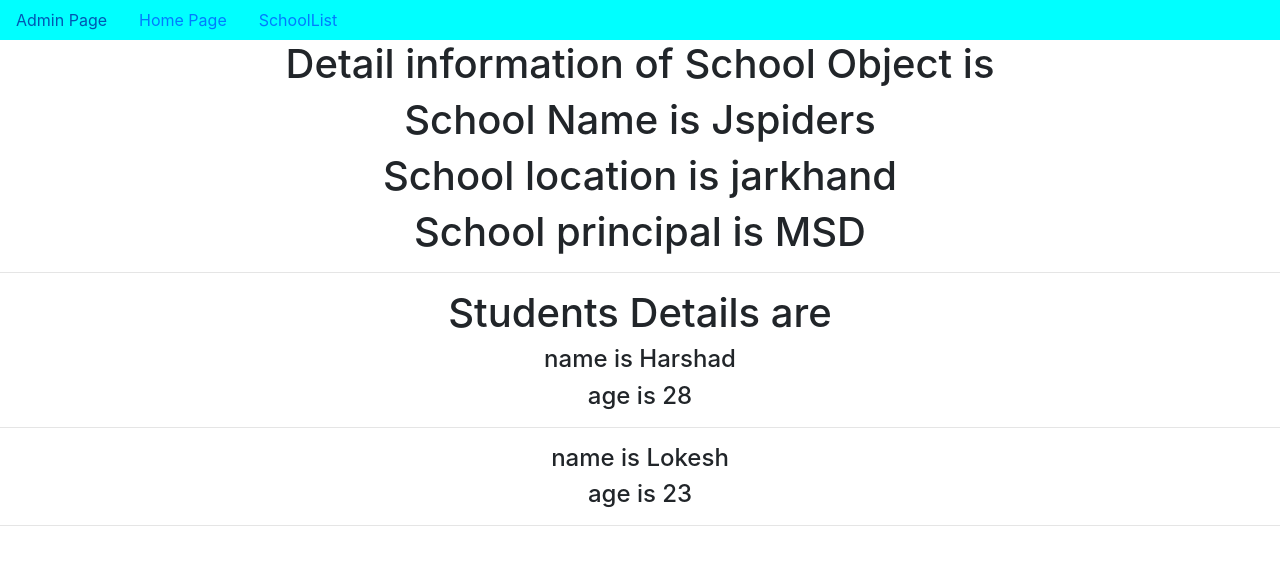
After one commit to harshadvali11/CBV_CRUD_LIST, a Django app: page /1/ in a window 1280 px wide. The commit adds this page. Shown: the top 565 px of the page. Run offline with Django 4.2, Linux system fonts and the light colour scheme; data comes from the database, SQL or seed files in the repository.

Commit message:
first commit

```diff
--- a/app/models.py
+++ b/app/models.py
@@ -1,13 +1,15 @@
 from django.db import models
 
 # Create your models here.
-
+from django.urls import reverse
 class School(models.Model):
     name=models.CharField(max_length=100)
     location=models.CharField(max_length=100)
     principal=models.CharField(max_length=100)
     def __str__(self):
         return self.name
+    def get_absolute_url(self):
+        return reverse('detail',kwargs={'pk':self.pk})
 
 class Student(models.Model):
     name=models.CharField(max_length=100)
--- a/app/views.py
+++ b/app/views.py
@@ -2,7 +2,10 @@
 
 # Create your views here.
 from app.models import *
-from django.views.generic import ListView
+from django.views.generic import ListView,TemplateView,DetailView
+
+class Home(TemplateView):
+    template_name='app/home.html'
 
 class SchoolList(ListView):
     model=School
@@ -10,3 +13,7 @@
     #template_name='app/school_list.html'
     #queryset=School.objects.filter(name='Jspiders')
     ordering=['name']
+
+class SchoolDetail(DetailView):
+    model=School
+    context_object_name='sc'
--- a/project34/urls.py
+++ b/project34/urls.py
@@ -14,9 +14,12 @@
     2. Add a URL to urlpatterns:  path('blog/', include('blog.urls'))
 """
 from django.contrib import admin
-from django.urls import path
+from django.urls import path,re_path
 from app.views import *
 urlpatterns = [
     path('admin/', admin.site.urls),
     path('SchoolList/',SchoolList.as_view(),name='SchoolList'),
+    path('home/',Home.as_view(),name='home'),
+
+    re_path('(?P<pk>\d+)/',SchoolDetail.as_view(),name='detail'),
 ]
--- /dev/null
+++ b/templates/app/dummy.html
@@ -0,0 +1,40 @@
+<!doctype html>
+<html lang="en">
+  <head>
+    <!-- Required meta tags -->
+    <meta charset="utf-8">
+    <meta name="viewport" content="width=device-width, initial-scale=1, shrink-to-fit=no">
+
+    <!-- Bootstrap CSS -->
+    <link rel="stylesheet" href="https://cdn.jsdelivr.net/npm/bootstrap@4.6.2/dist/css/bootstrap.min.css" integrity="sha384-xOolHFLEh07PJGoPkLv1IbcEPTNtaed2xpHsD9ESMhqIYd0nLMwNLD69Npy4HI+N" crossorigin="anonymous">
+{% block title %}
+    <title>Hello, world!</title>
+{% endblock %}
+  </head>
+  <body>
+    <center>
+<nav class="nav" style="background-color: aqua;">
+    <a href="{% url 'admin:index' %}" class="nav-link">Admin Page</a>
+    <a href="{% url 'home' %}" class="nav-link">Home Page</a>
+    <a href="{% url 'SchoolList' %}" class="nav-link">SchoolList</a>
+</nav>
+{% block body_block %}
+
+{% endblock %}
+
+
+    <!-- Optional JavaScript; choose one of the two! -->
+
+    <!-- Option 1: jQuery and Bootstrap Bundle (includes Popper) -->
+    <script src="https://cdn.jsdelivr.net/npm/jquery@3.5.1/dist/jquery.slim.min.js" integrity="sha384-DfXdz2htPH0lsSSs5nCTpuj/zy4C+OGpamoFVy38MVBnE+IbbVYUew+OrCXaRkfj" crossorigin="anonymous"></script>
+    <script src="https://cdn.jsdelivr.net/npm/bootstrap@4.6.2/dist/js/bootstrap.bundle.min.js" integrity="sha384-Fy6S3B9q64WdZWQUiU+q4/2Lc9npb8tCaSX9FK7E8HnRr0Jz8D6OP9dO5Vg3Q9ct" crossorigin="anonymous"></script>
+
+    <!-- Option 2: Separate Popper and Bootstrap JS -->
+    <!--
+    <script src="https://cdn.jsdelivr.net/npm/jquery@3.5.1/dist/jquery.slim.min.js" integrity="sha384-DfXdz2htPH0lsSSs5nCTpuj/zy4C+OGpamoFVy38MVBnE+IbbVYUew+OrCXaRkfj" crossorigin="anonymous"></script>
+    <script src="https://cdn.jsdelivr.net/npm/popper.js@1.16.1/dist/umd/popper.min.js" integrity="sha384-9/reFTGAW83EW2RDu2S0VKaIzap3H66lZH81PoYlFhbGU+6BZp6G7niu735Sk7lN" crossorigin="anonymous"></script>
+    <script src="https://cdn.jsdelivr.net/npm/bootstrap@4.6.2/dist/js/bootstrap.min.js" integrity="sha384-+sLIOodYLS7CIrQpBjl+C7nPvqq+FbNUBDunl/OZv93DB7Ln/533i8e/mZXLi/P+" crossorigin="anonymous"></script>
+    -->
+</center>
+  </body>
+</html>
--- /dev/null
+++ b/templates/app/school_detail.html
@@ -0,0 +1,41 @@
+{% extends 'app/dummy.html' %}
+
+{% block title %}
+    <title>Home Page</title>
+{% endblock %}
+
+
+{% block body_block %}
+<h1>Detail information of School Object is</h1>
+
+<h1>School Name is {{sc.name}}</h1>
+
+<h1>School location is {{sc.location}}</h1>
+
+<h1>School principal is {{sc.principal}}</h1>
+
+<hr>
+<h1>Students Details are</h1>
+
+{% for i in sc.students.all %}
+        <h4>name is {{i.name}}</h4>
+        <h4>age is {{i.age}}</h4>
+        <hr>
+
+
+{% endfor %}
+
+
+
+
+
+
+
+
+
+
+
+
+
+
+{% endblock %}
```
Also changed, not shown: templates/app/home.html (added, +10 -0 lines), templates/app/school_list.html (+15 -17 lines).
